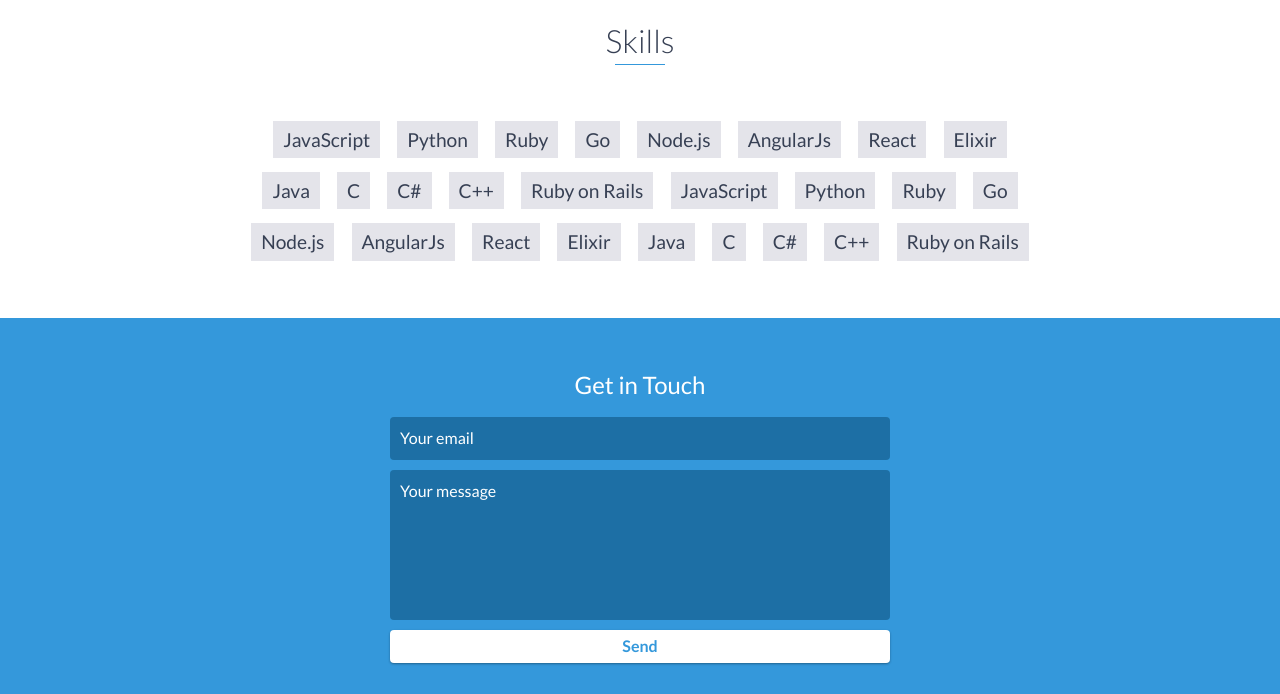
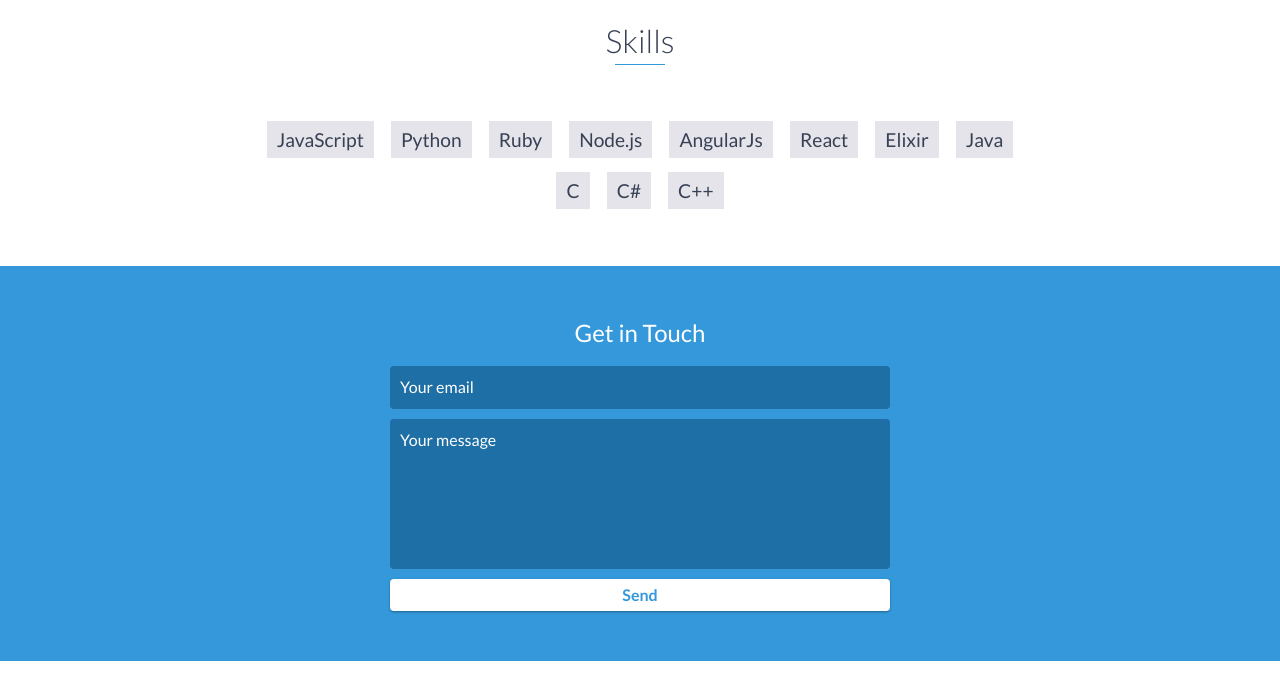
Before and after one commit to priya-singh404/my-portfolio, a website: page index.html in a window 1280 px wide. Shown: the part 2580-3274 px from the top of the page. Drawn offline with nearby package versions, Linux system fonts and the light colour scheme.

Commit message:
index.html

```diff
--- a/index.html
+++ b/index.html
@@ -221,7 +221,7 @@ data.
         <li>JavaScript</li>
         <li>Python</li>
         <li>Ruby</li>
-        <li>Go</li>
+<!--         <li>Go</li> -->
         <li>Node.js</li>
         <li>AngularJs</li>
         <li>React</li>
@@ -230,20 +230,20 @@ data.
         <li>C</li>
         <li>C#</li>
         <li>C++</li>
-        <li>Ruby on Rails</li>
-        <li>JavaScript</li>
-        <li>Python</li>
-        <li>Ruby</li>
-        <li>Go</li>
-        <li>Node.js</li>
-        <li>AngularJs</li>
-        <li>React</li>
-        <li>Elixir</li>
-        <li>Java</li>
-        <li>C</li>
-        <li>C#</li>
-        <li>C++</li>
-        <li>Ruby on Rails</li>
+<!--         <li>Ruby on Rails</li> -->
+<!--         <li>JavaScript</li> -->
+<!--         <li>Python</li> -->
+<!--         <li>Ruby</li> -->
+<!--         <li>Go</li> -->
+<!--         <li>Node.js</li> -->
+<!--         <li>AngularJs</li> -->
+<!--         <li>React</li> -->
+<!--         <li>Elixir</li> -->
+<!--         <li>Java</li> -->
+<!--         <li>C</li> -->
+<!--         <li>C#</li> -->
+<!--         <li>C++</li> -->
+<!--         <li>Ruby on Rails</li> -->
       </ul>
     </div>
     <!-- End #skills -->
```
